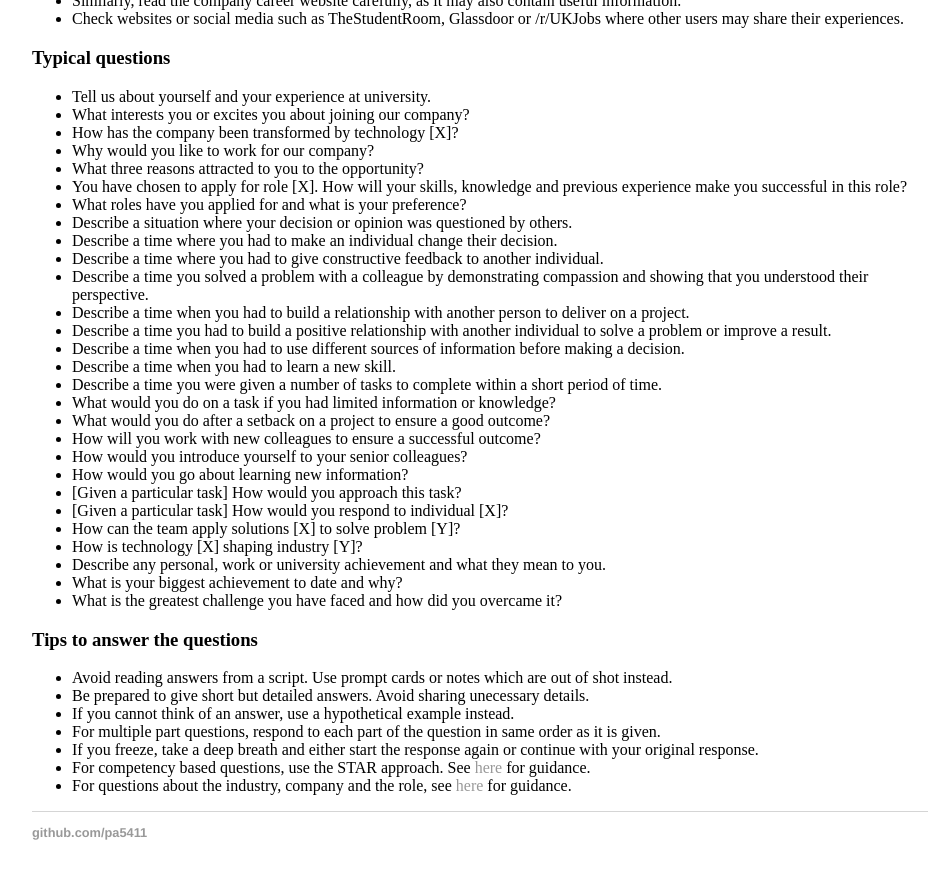
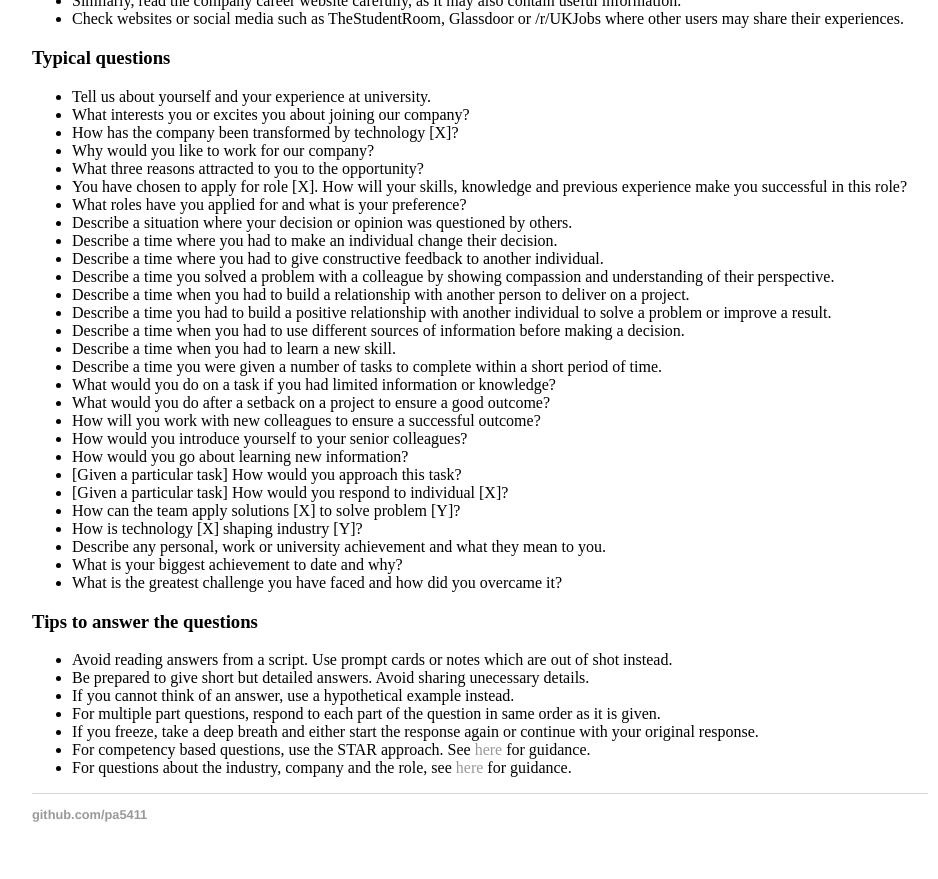
Before and after one commit to pa5411/Graduate-Job-Help, a Jekyll site: the page built from videotests.html, in a window 1280 px wide and 900 px high, scrolled down 2758 px. Shown: the top 879 px of the window, without its empty margins (160-1098 px from the left). Built offline with Jekyll 4.4.1, drawn with Linux system fonts in a browser that asks for light colours.

Commit message:
Update videotests.html

```diff
--- a/videotests.html
+++ b/videotests.html
@@ -76,7 +76,7 @@ title: Video Tests
                 <li> Describe a situation where your decision or opinion was questioned by others. </li>
                 <li> Describe a time where you had to make an individual change their decision. </li>
                 <li> Describe a time where you had to give constructive feedback to another individual. </li>
-                <li> Describe a time you solved a problem with a colleague by demonstrating compassion and showing that you understood their perspective. </li>
+                <li> Describe a time you solved a problem with a colleague by showing compassion and understanding of their perspective. </li>
                 <li> Describe a time when you had to build a relationship with another person to deliver on a project. </li>
                 <li> Describe a time you had to build a positive relationship with another individual to solve a problem or improve a result. </li>
                 <li> Describe a time when you had to use different sources of information before making a decision. </li>
```
